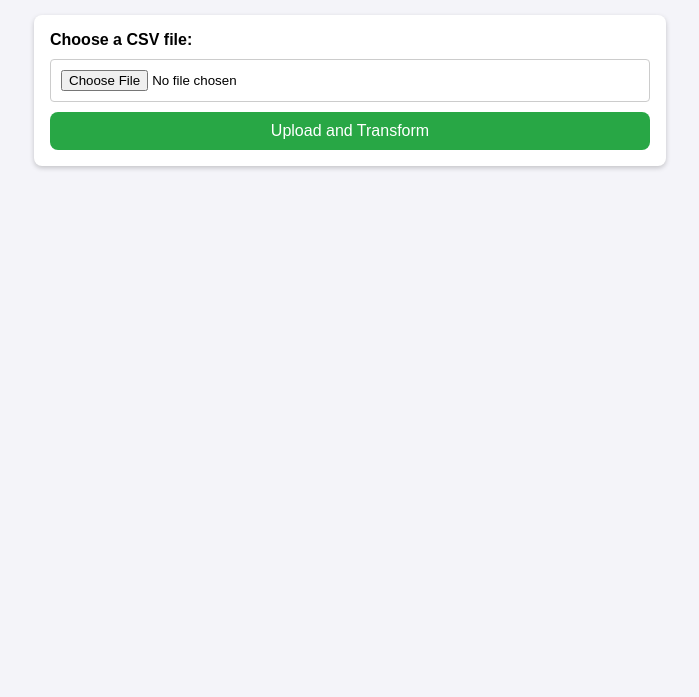
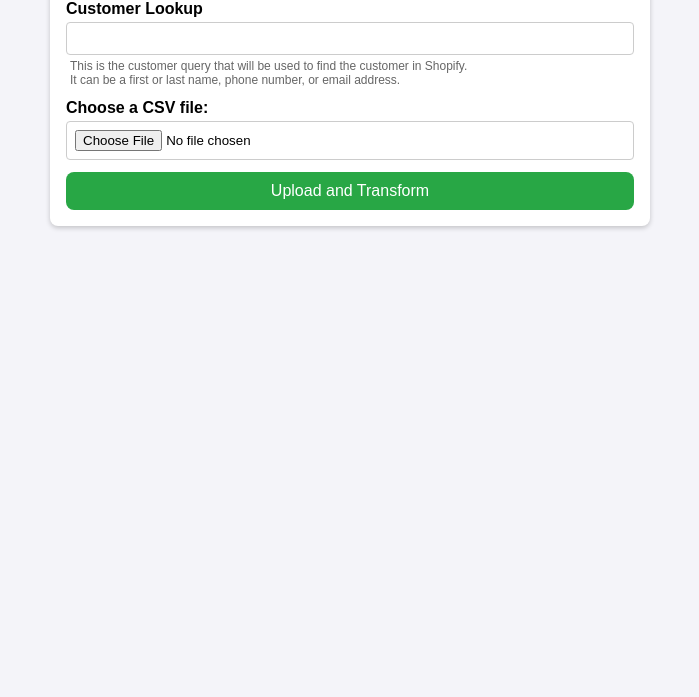
Before and after one commit to ozzyonfire/sonoma-transformer, a plain HTML site: page views/index.html in a window 1280 px wide. Shown: the part 103-800 px from the top of the page, without its empty margins (290-989 px from the left). Drawn offline with Linux system fonts and the light colour scheme.

Commit message:
customer query lookup instead of using shipping email

```diff
--- a/views/index.html
+++ b/views/index.html
@@ -5,11 +5,20 @@
     <meta name="viewport" content="width=device-width, initial-scale=1.0" />
     <title>Sonoma CSV Transformer</title>
     <style>
+      /* css reset */
+      * {
+        margin: 0;
+        padding: 0;
+        box-sizing: border-box;
+      }
+
+
       body {
         font-family: Arial, sans-serif;
         background-color: #f4f4f9;
         padding: 30px;
       }
+
       h1 {
         text-align: center;
         color: #333;
@@ -18,6 +27,7 @@
       .container {
         max-width: 600px;
         margin: 0 auto;
+        margin-top: 20px;
         padding: 16px;
         background: white;
         border-radius: 8px;
@@ -26,7 +36,7 @@
 
       label {
         display: block;
-        margin-bottom: 10px;
+        margin-bottom: 4px;
         font-weight: bold;
       }
 
@@ -45,6 +55,7 @@
         font-size: 16px;
         cursor: pointer;
       }
+
       input[type="submit"]:hover {
         background-color: #218838;
       }
@@ -55,18 +66,59 @@
         margin-bottom: 10px;
         padding: 10px;
       }
+
+      .input {
+        width: 100%;
+        padding: 8px;
+        border: 1px solid #ccc;
+        border-radius: 4px;
+      }
+
+      .help-text {
+        font-size: 12px;
+        color: #666;
+        margin-top: 4px;
+        padding-left: 4px;
+      }
+
+      form {
+        display: flex;
+        flex-direction: column;
+        gap: 12px;
+      }
     </style>
   </head>
   <body>
     <h1>Sonoma CSV Transformer</h1>
     <div class="container">
       <form action="/transform" method="POST" enctype="multipart/form-data">
-        <label for="csvFile">Choose a CSV file:</label>
-        <div class="input-container">
-          <input type="file" id="csvFile" name="file" accept=".csv" required />
+        <div>
+          <label for="customerLookup">Customer Lookup</label>
+          <input
+          class="input"
+          type="text"
+          id="customerLookup"
+          name="customerLookup"
+          />
+          <div class="help-text">
+            <p>This is the customer query that will be used to find the customer in Shopify.</p>
+            <p>It can be a first or last name, phone number, or email address.</p>
+          </div>
+        </div>
+        <div>
+          <label for="csvFile">Choose a CSV file:</label>
+          <input
+          class="input"
+          type="file"
+          id="csvFile"
+          name="file"
+          accept=".csv"
+          required
+          />
         </div>
         <button type="submit">Upload and Transform</button>
       </form>
+      </div>
     </div>
   </body>
 </html>
```
Also changed, not shown: 2 other files.
